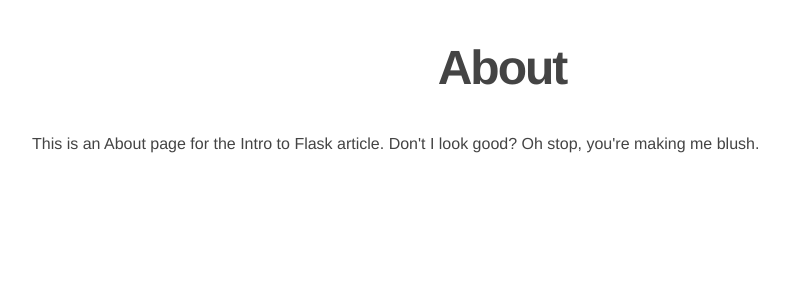
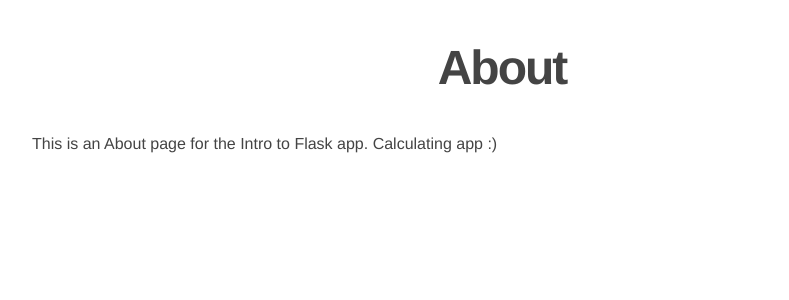
Before and after one commit to NohTaeHwan/flask-example, a Flask app: page /about in a window 1280 px wide. Shown: the part 35-335 px from the top of the page, without its empty margins (138-927 px from the left). Run offline with Flask 2, Linux system fonts and the light colour scheme.

Commit message:
requirements.txt 수정

```diff
--- a/app/templates/about.html
+++ b/app/templates/about.html
@@ -2,5 +2,5 @@
 
 {% block content %}
 <h2>About</h2>
-<p>This is an About page for the Intro to Flask article. Don't I look good? Oh stop, you're making me blush.</p>
+<p>This is an About page for the Intro to Flask app. Calculating app :)</p>
 {% endblock %}
--- a/requirements.txt
+++ b/requirements.txt
@@ -2,6 +2,8 @@ alembic==1.4.2
 aniso8601==8.0.0
 attrs==19.3.0
 bcrypt==3.2.0
+beautifulsoup4==4.9.1
+bs4==0.0.1
 cffi==1.14.2
 click==7.1.2
 Flask==1.1.2
@@ -18,6 +20,7 @@ python-dateutil==2.8.1
 python-editor==1.0.4
 pytz==2020.1
 six==1.15.0
+soupsieve==2.0.1
 SQLAlchemy==1.3.19
 Werkzeug==1.0.1
 zipp==3.1.0
```
Also changed, not shown: app/src/crawling.py (added).
